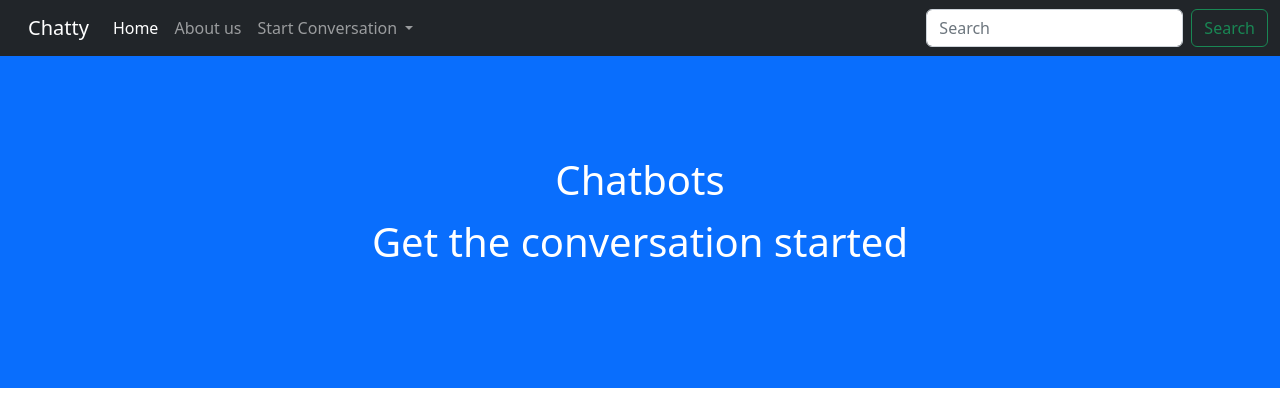
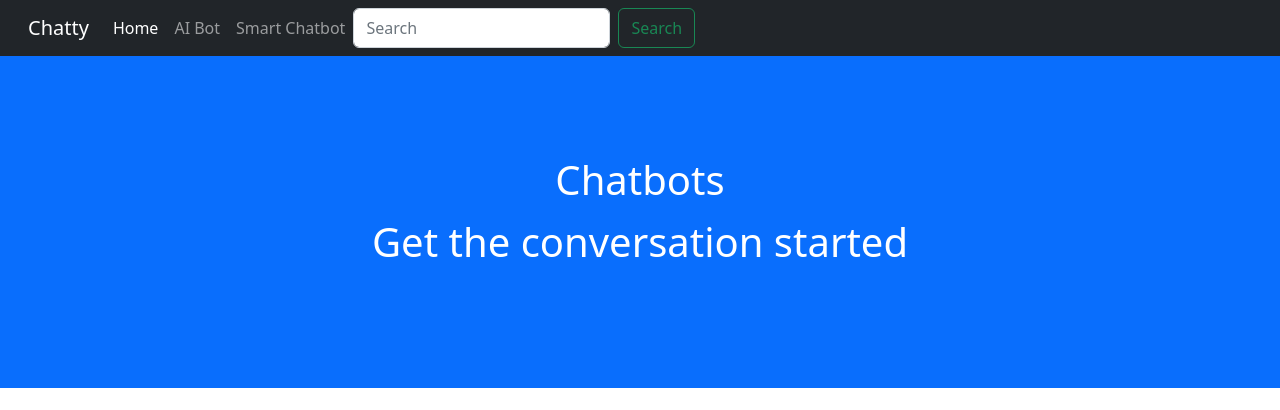
Before and after one commit to RhythmSharma10614346/CA_Python-Project-B9IS123-, a Django app: page / in a window 1280 px wide. Shown: the top 410 px of the page. Run offline with Django 4.2, Linux system fonts and the light colour scheme.

Commit message:
updated nav links

```diff
--- a/chat-bot-web/mysite/website/templates/about.html
+++ /dev/null
@@ -1,5 +0,0 @@
-{% extends 'base.html' %}
-
-{% block content %}
-<h1>About Amazing Smart Chatbot</h1>
-{% endblock %}
--- a/chat-bot-web/mysite/website/templates/navbar.html
+++ b/chat-bot-web/mysite/website/templates/navbar.html
@@ -13,19 +13,11 @@
             <a class="nav-link active" aria-current="page" href="{% url 'index' %}">Home</a>
           </li>
           <li class="nav-item">
-            <a class="nav-link" href="{% url 'about' %}">About us</a>
+            <a class="nav-link" href="{% url 'aichatbot' %}">AI Bot</a>
           </li>
-          <li class="nav-item dropdown">
-            <a class="nav-link dropdown-toggle" href="#" role="button" data-bs-toggle="dropdown" aria-expanded="true">
-              Start Conversation
-            </a>
-            <ul class="dropdown-menu">
-              <li><a class="dropdown-item" href="{% url 'smartchatbot' %}">Smart Chatbot</a></li>
-              <li><a class="dropdown-item" href="#">AI Bot</a></li>
-              <li><a class="dropdown-item" href="#">Hybrid Chatbot</a></li>
-            </ul>
+          <li class="nav-item">
+            <a class="nav-link" href="{% url 'smartchatbot' %}">Smart Chatbot</a>
           </li>
-        </ul>
         <form class="d-flex" role="search">
           <input class="form-control me-2" type="search" placeholder="Search" aria-label="Search">
           <button class="btn btn-outline-success" type="submit" color="Blue">Search</button>
```
